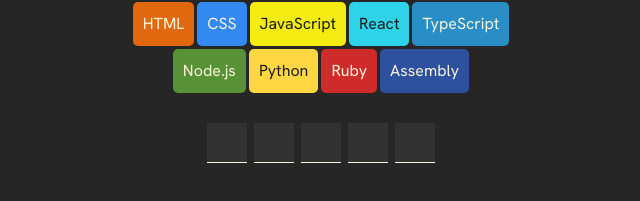
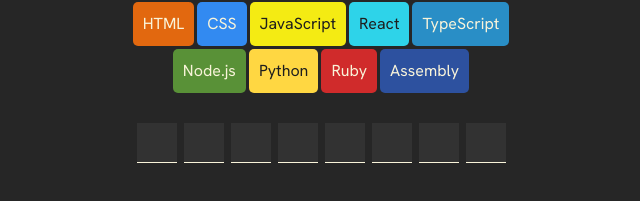
Before and after one commit to codenamemadison/assembly-endgame, a React (Vite) app: page / in a window 1280 px wide. Shown: the part 349-550 px from the top of the page, without its empty margins (319-959 px from the left). Built offline with nearby package versions, Linux system fonts and the light colour scheme.

Commit message:
implement word randomization

```diff
--- a/src/App.jsx
+++ b/src/App.jsx
@@ -3,12 +3,14 @@
 import viteLogo from '/vite.svg'
 import { languages } from "./languages.js"
 import clsx from 'clsx'
-import { getFarewellText } from './utils.js'
+import { getFarewellText, chooseWord } from './utils.js'
 
 import './App.css'
 
 function App() {
-  const [currentWord, setCurrentWord] = useState("react")
+  // use lazy initialization to prevent excess re-renders
+  // => after first render, doesnt run
+  const [currentWord, setCurrentWord] = useState(() => chooseWord())
   const alphabet = "abcdefghijklmnopqrstuvwxyz"
   const [guessLetters, setGuessLetters] = useState([])
 
--- a/src/utils.js
+++ b/src/utils.js
@@ -1,3 +1,10 @@
+import { words } from "./words"
+
+export function chooseWord() {
+    const index = Math.floor(Math.random() * words.length)
+    return words[index]
+}
+
 export function getFarewellText(language) {
     const options = [
         `Farewell, ${language}`,
--- /dev/null
+++ b/src/words.js
@@ -0,0 +1,484 @@
+export const words = [
+  "about",
+  "account",
+  "across",
+  "addition",
+  "after",
+  "again",
+  "against",
+  "agreement",
+  "almost",
+  "among",
+  "amount",
+  "amusement",
+  "angle",
+  "angry",
+  "animal",
+  "answer",
+  "apparatus",
+  "apple",
+  "approval",
+  "argument",
+  "attack",
+  "attempt",
+  "attention",
+  "authority",
+  "automatic",
+  "awake",
+  "balance",
+  "basin",
+  "basket",
+  "beautiful",
+  "because",
+  "before",
+  "behaviour",
+  "belief",
+  "berry",
+  "between",
+  "birth",
+  "bitter",
+  "black",
+  "blade",
+  "blood",
+  "board",
+  "boiling",
+  "bottle",
+  "brain",
+  "brake",
+  "branch",
+  "brass",
+  "bread",
+  "breath",
+  "brick",
+  "bridge",
+  "bright",
+  "broken",
+  "brother",
+  "brown",
+  "brush",
+  "bucket",
+  "building",
+  "burst",
+  "business",
+  "butter",
+  "button",
+  "camera",
+  "canvas",
+  "carriage",
+  "cause",
+  "certain",
+  "chain",
+  "chalk",
+  "chance",
+  "change",
+  "cheap",
+  "cheese",
+  "chemical",
+  "chest",
+  "chief",
+  "church",
+  "circle",
+  "clean",
+  "clear",
+  "clock",
+  "cloth",
+  "cloud",
+  "collar",
+  "colour",
+  "comfort",
+  "committee",
+  "common",
+  "company",
+  "complete",
+  "complex",
+  "condition",
+  "conscious",
+  "control",
+  "copper",
+  "cotton",
+  "cough",
+  "country",
+  "cover",
+  "crack",
+  "credit",
+  "crime",
+  "cruel",
+  "crush",
+  "current",
+  "curtain",
+  "curve",
+  "cushion",
+  "damage",
+  "danger",
+  "daughter",
+  "death",
+  "decision",
+  "degree",
+  "delicate",
+  "dependent",
+  "design",
+  "desire",
+  "detail",
+  "different",
+  "digestion",
+  "direction",
+  "dirty",
+  "discovery",
+  "disease",
+  "disgust",
+  "distance",
+  "division",
+  "doubt",
+  "drain",
+  "drawer",
+  "dress",
+  "drink",
+  "driving",
+  "early",
+  "earth",
+  "education",
+  "effect",
+  "elastic",
+  "electric",
+  "engine",
+  "enough",
+  "equal",
+  "error",
+  "event",
+  "every",
+  "example",
+  "exchange",
+  "existence",
+  "expansion",
+  "expert",
+  "false",
+  "family",
+  "father",
+  "feather",
+  "feeble",
+  "feeling",
+  "female",
+  "fertile",
+  "fiction",
+  "field",
+  "fight",
+  "finger",
+  "first",
+  "fixed",
+  "flame",
+  "flight",
+  "floor",
+  "flower",
+  "foolish",
+  "force",
+  "forward",
+  "frame",
+  "frequent",
+  "friend",
+  "front",
+  "fruit",
+  "future",
+  "garden",
+  "general",
+  "glass",
+  "glove",
+  "grain",
+  "grass",
+  "great",
+  "green",
+  "group",
+  "growth",
+  "guide",
+  "hammer",
+  "hanging",
+  "happy",
+  "harbour",
+  "harmony",
+  "healthy",
+  "hearing",
+  "heart",
+  "history",
+  "hollow",
+  "horse",
+  "hospital",
+  "house",
+  "humour",
+  "important",
+  "impulse",
+  "increase",
+  "industry",
+  "insect",
+  "insurance",
+  "interest",
+  "invention",
+  "island",
+  "jelly",
+  "jewel",
+  "journey",
+  "judge",
+  "kettle",
+  "knife",
+  "knowledge",
+  "language",
+  "laugh",
+  "learning",
+  "leather",
+  "letter",
+  "level",
+  "library",
+  "light",
+  "limit",
+  "linen",
+  "liquid",
+  "little",
+  "living",
+  "loose",
+  "machine",
+  "manager",
+  "market",
+  "married",
+  "match",
+  "material",
+  "measure",
+  "medical",
+  "meeting",
+  "memory",
+  "metal",
+  "middle",
+  "military",
+  "minute",
+  "mixed",
+  "money",
+  "monkey",
+  "month",
+  "morning",
+  "mother",
+  "motion",
+  "mountain",
+  "mouth",
+  "muscle",
+  "music",
+  "narrow",
+  "nation",
+  "natural",
+  "necessary",
+  "needle",
+  "nerve",
+  "night",
+  "noise",
+  "normal",
+  "north",
+  "number",
+  "offer",
+  "office",
+  "operation",
+  "opinion",
+  "opposite",
+  "orange",
+  "order",
+  "ornament",
+  "other",
+  "owner",
+  "paint",
+  "paper",
+  "parallel",
+  "parcel",
+  "paste",
+  "payment",
+  "peace",
+  "pencil",
+  "person",
+  "physical",
+  "picture",
+  "place",
+  "plane",
+  "plant",
+  "plate",
+  "please",
+  "pleasure",
+  "plough",
+  "pocket",
+  "point",
+  "poison",
+  "polish",
+  "political",
+  "porter",
+  "position",
+  "possible",
+  "potato",
+  "powder",
+  "power",
+  "present",
+  "price",
+  "print",
+  "prison",
+  "private",
+  "probable",
+  "process",
+  "produce",
+  "profit",
+  "property",
+  "prose",
+  "protest",
+  "public",
+  "purpose",
+  "quality",
+  "question",
+  "quick",
+  "quiet",
+  "quite",
+  "range",
+  "reaction",
+  "reading",
+  "ready",
+  "reason",
+  "receipt",
+  "record",
+  "regret",
+  "regular",
+  "relation",
+  "religion",
+  "request",
+  "respect",
+  "reward",
+  "rhythm",
+  "right",
+  "river",
+  "rough",
+  "round",
+  "scale",
+  "school",
+  "science",
+  "scissors",
+  "screw",
+  "second",
+  "secret",
+  "secretary",
+  "selection",
+  "sense",
+  "separate",
+  "serious",
+  "servant",
+  "shade",
+  "shake",
+  "shame",
+  "sharp",
+  "sheep",
+  "shelf",
+  "shirt",
+  "shock",
+  "short",
+  "silver",
+  "simple",
+  "sister",
+  "skirt",
+  "sleep",
+  "slope",
+  "small",
+  "smash",
+  "smell",
+  "smile",
+  "smoke",
+  "smooth",
+  "snake",
+  "sneeze",
+  "society",
+  "solid",
+  "sound",
+  "south",
+  "space",
+  "spade",
+  "special",
+  "sponge",
+  "spoon",
+  "spring",
+  "square",
+  "stage",
+  "stamp",
+  "start",
+  "statement",
+  "station",
+  "steam",
+  "steel",
+  "stick",
+  "sticky",
+  "stiff",
+  "still",
+  "stitch",
+  "stocking",
+  "stomach",
+  "stone",
+  "store",
+  "story",
+  "straight",
+  "strange",
+  "street",
+  "stretch",
+  "strong",
+  "structure",
+  "substance",
+  "sudden",
+  "sugar",
+  "summer",
+  "support",
+  "surprise",
+  "sweet",
+  "system",
+  "table",
+  "taste",
+  "teaching",
+  "tendency",
+  "theory",
+  "there",
+  "thick",
+  "thing",
+  "thought",
+  "thread",
+  "throat",
+  "through",
+  "through",
+  "thumb",
+  "thunder",
+  "ticket",
+  "tight",
+  "tired",
+  "together",
+  "tomorrow",
+  "tongue",
+  "tooth",
+  "touch",
+  "trade",
+  "train",
+  "transport",
+  "trick",
+  "trouble",
+  "trousers",
+  "twist",
+  "umbrella",
+  "under",
+  "value",
+  "verse",
+  "vessel",
+  "violent",
+  "voice",
+  "waiting",
+  "waste",
+  "watch",
+  "water",
+  "weather",
+  "weight",
+  "wheel",
+  "where",
+  "while",
+  "whistle",
+  "white",
+  "window",
+  "winter",
+  "woman",
+  "wound",
+  "writing",
+  "wrong",
+  "yellow",
+  "yesterday",
+  "young"
+];
```
